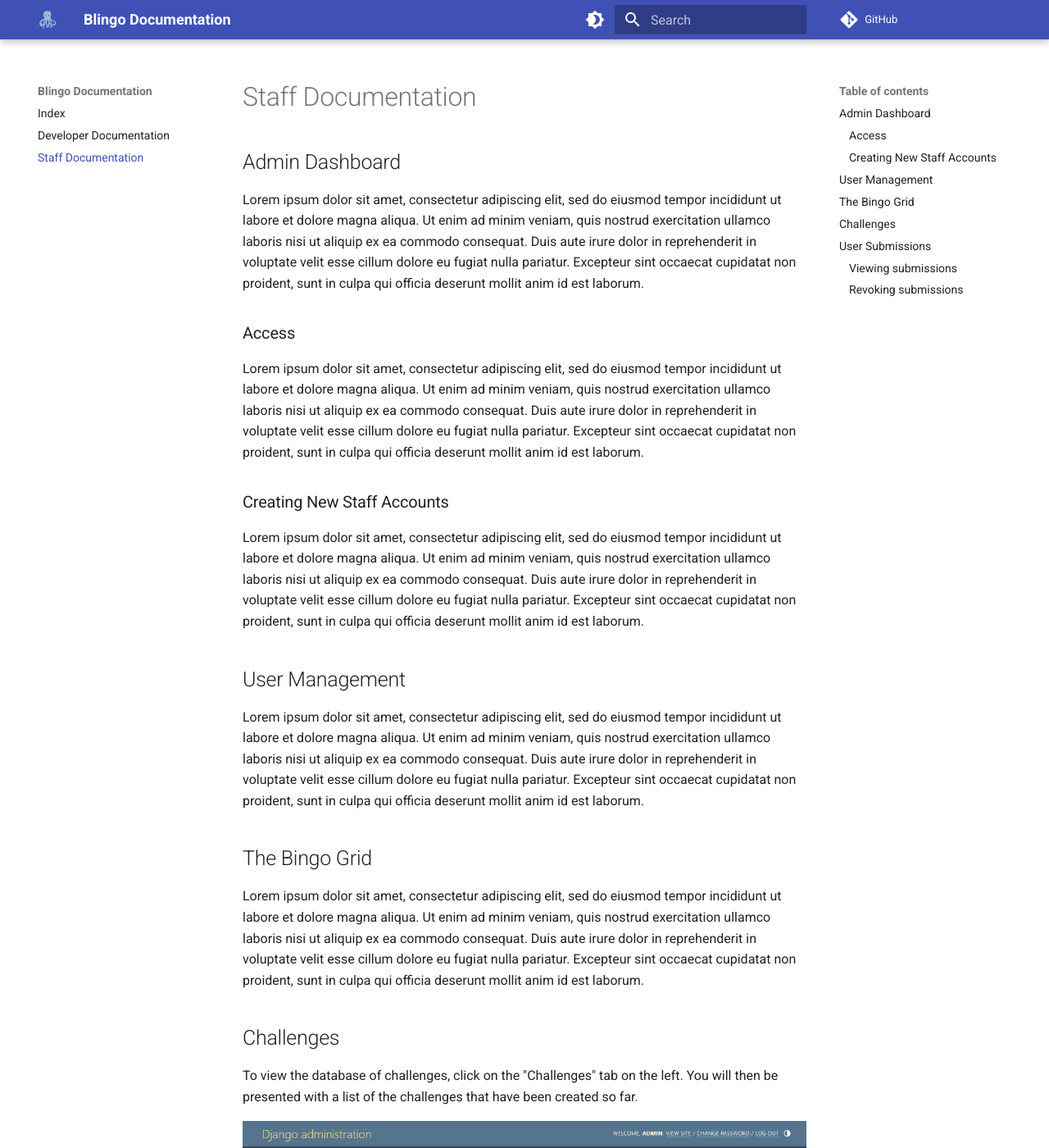
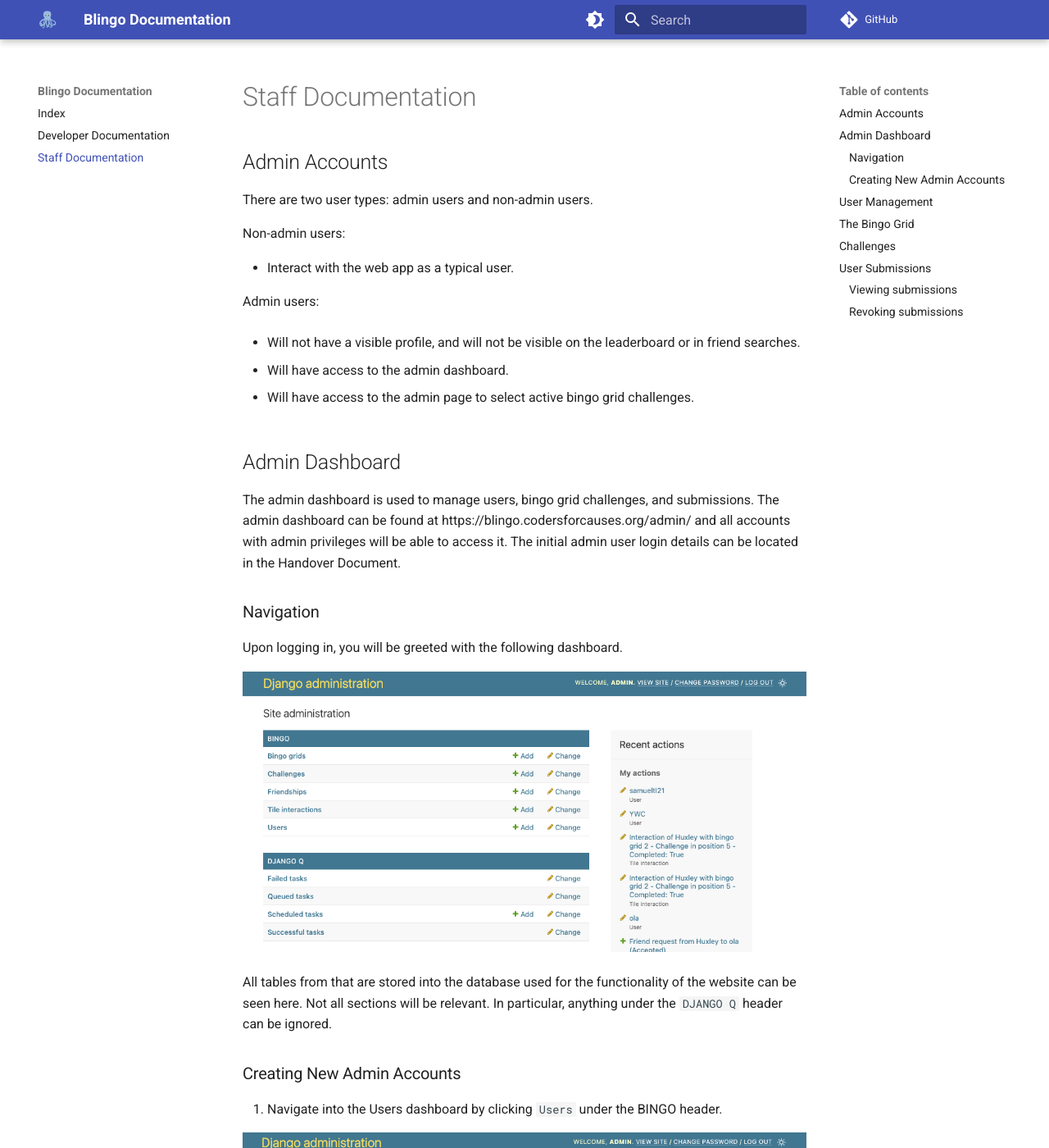
Before and after one commit to codersforcauses/bluecrew, an MkDocs documentation site: the page built from documentation/docs/staff.md, in a window 1280 px wide and 1400 px high. Shown: the whole window at 82% size. Built offline with MkDocs 1.6.1 and Material for MkDocs 9.7.7, drawn with Linux system fonts in a browser that asks for light colours; comment, search, counter and statistics services are not loaded; some of the changed text lies outside the part shown.

Commit message:
admin dashboard, access and creating new admin accounts sections drafted

```diff
--- a/documentation/docs/staff.md
+++ b/documentation/docs/staff.md
@@ -1,20 +1,56 @@
 # Staff Documentation
+
+## Admin Accounts
+
+There are two user types: admin users and non-admin users.
+
+Non-admin users:
+
+* Interact with the web app as a typical user.
+
+Admin users:
+
+* Will not have a visible profile, and will not be visible on the leaderboard or in friend searches.
+
+* Will have access to the admin dashboard.
+
+* Will have access to the admin page to select active bingo grid challenges.
 
 ## Admin Dashboard
 
-Lorem ipsum dolor sit amet, consectetur adipiscing elit, sed do eiusmod tempor incididunt ut labore et dolore magna aliqua. Ut enim ad minim veniam, quis nostrud exercitation ullamco laboris nisi ut aliquip ex ea commodo consequat. Duis aute irure dolor in reprehenderit in voluptate velit esse cillum dolore eu fugiat nulla pariatur. Excepteur sint occaecat cupidatat non proident, sunt in culpa qui officia deserunt mollit anim id est laborum.
+The admin dashboard is used to manage users, bingo grid challenges, and submissions. The admin dashboard can be found at https://blingo.codersforcauses.org/admin/ and all accounts with admin privileges will be able to access it. The initial admin user login details can be located in the Handover Document.
 
-### Access
+### Navigation
 
-Lorem ipsum dolor sit amet, consectetur adipiscing elit, sed do eiusmod tempor incididunt ut labore et dolore magna aliqua. Ut enim ad minim veniam, quis nostrud exercitation ullamco laboris nisi ut aliquip ex ea commodo consequat. Duis aute irure dolor in reprehenderit in voluptate velit esse cillum dolore eu fugiat nulla pariatur. Excepteur sint occaecat cupidatat non proident, sunt in culpa qui officia deserunt mollit anim id est laborum.
+Upon logging in, you will be greeted with the following dashboard.
 
-### Creating New Staff Accounts
+![Screenshot](img/admin-dashboard-overview.png)
 
-Lorem ipsum dolor sit amet, consectetur adipiscing elit, sed do eiusmod tempor incididunt ut labore et dolore magna aliqua. Ut enim ad minim veniam, quis nostrud exercitation ullamco laboris nisi ut aliquip ex ea commodo consequat. Duis aute irure dolor in reprehenderit in voluptate velit esse cillum dolore eu fugiat nulla pariatur. Excepteur sint occaecat cupidatat non proident, sunt in culpa qui officia deserunt mollit anim id est laborum.
+All tables from that are stored into the database used for the functionality of the website can be seen here. Not all sections will be relevant. In particular, anything under the `DJANGO Q` header can be ignored.
+
+### Creating New Admin Accounts
+
+1. Navigate into the Users dashboard by clicking `Users` under the BINGO header.
+
+![Screenshot](img/create-new-admin.png)
+
+2. Click `ADD USER` in the top right.
+
+3. Fill in the `Username`, `Email`, and `Password` fields. All other fields may be left blank.
+
+4. Tick the `Superuser status` box to enable admin privileges.
+
+![Screenshot](img/new-admin-fields-1.png)
+
+![Screenshot](img/new-admin-fields-2.png)
+
+5. Click `SAVE` to create the new user
+
+Alternatively, if you would like to give an existing user admin privileges, select the user from the user list, tick the `Superuser status` box, and click `SAVE`.
 
 ## User Management
 
-Lorem ipsum dolor sit amet, consectetur adipiscing elit, sed do eiusmod tempor incididunt ut labore et dolore magna aliqua. Ut enim ad minim veniam, quis nostrud exercitation ullamco laboris nisi ut aliquip ex ea commodo consequat. Duis aute irure dolor in reprehenderit in voluptate velit esse cillum dolore eu fugiat nulla pariatur. Excepteur sint occaecat cupidatat non proident, sunt in culpa qui officia deserunt mollit anim id est laborum.
+The details of both admin and non-admin users may be accessed and edited by clicking the username of the user.
 
 ## The Bingo Grid
 
```
Also changed, not shown: documentation/docs/img/admin-dashboard-overview.png (added), documentation/docs/img/create-new-admin.png (added), documentation/docs/img/new-admin-fields-1.png (added), documentation/docs/img/new-admin-fields-2.png (added).
